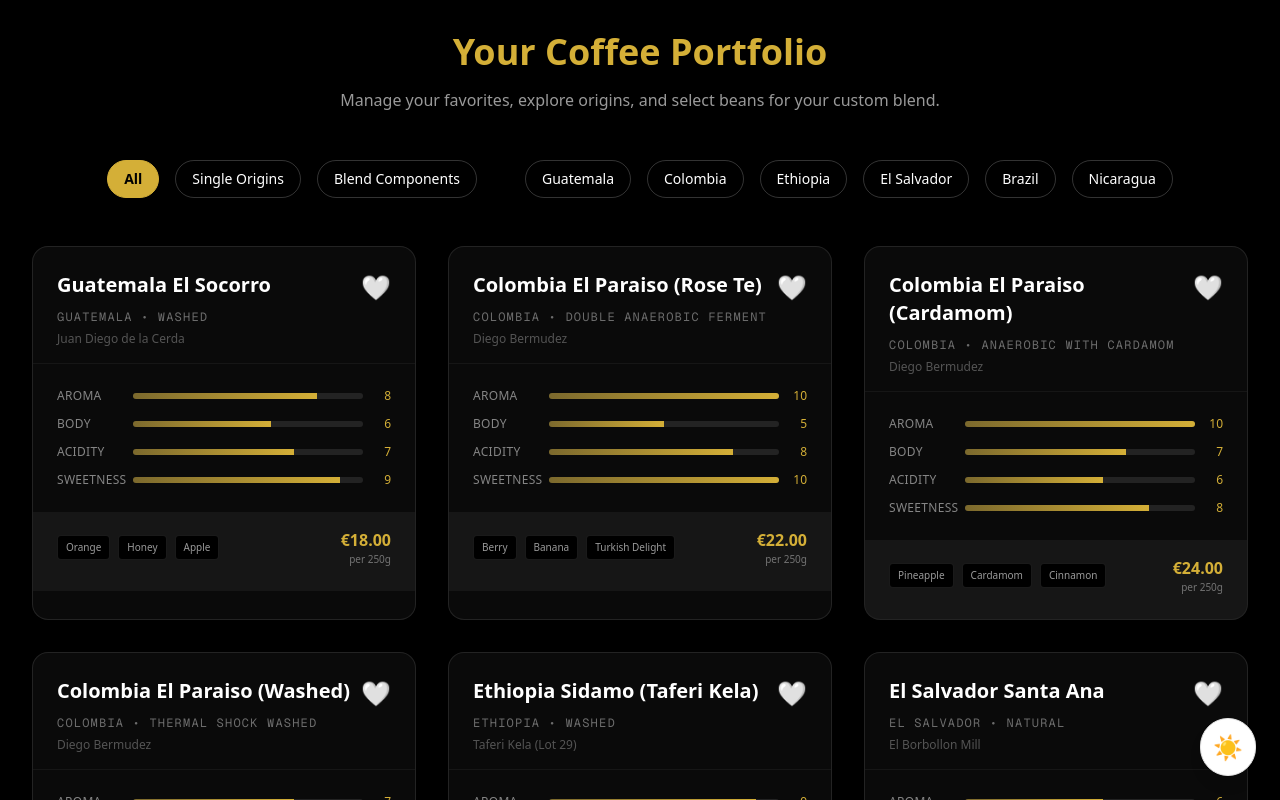
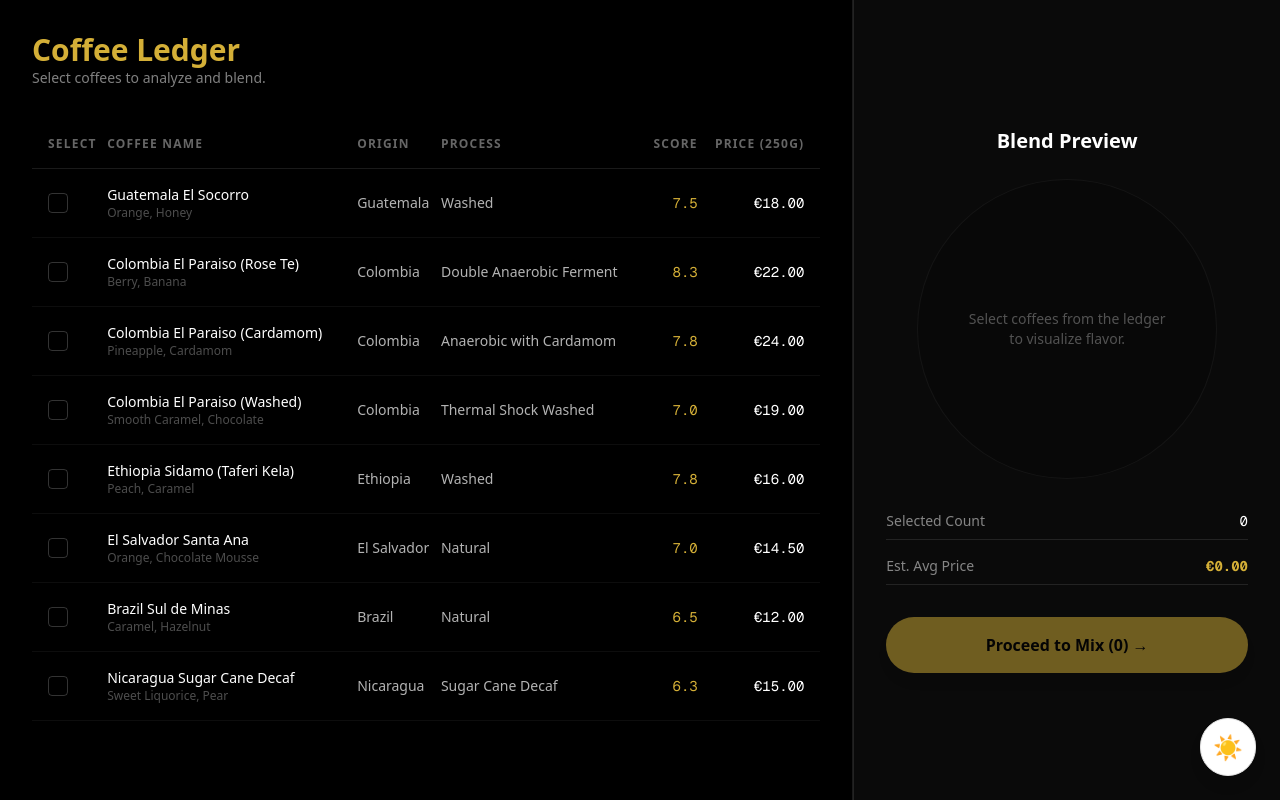
Before and after one commit to conornaught0n/BLENDIE-SITE, a Next.js app: page /portfolio in a window 1280 px wide. Shown: the top 800 px of the page. Built offline with nearby package versions, Linux system fonts and the light colour scheme.

Commit message:
Refactor Portfolio to Ledger Table View with Live Preview

```diff
--- a/app/portfolio/page.tsx
+++ b/app/portfolio/page.tsx
@@ -2,144 +2,124 @@
 
 import React, { useState } from 'react';
 import { COFFEE_DATA } from '@/lib/coffee-data';
+import { StarFlower } from '@/components/StarFlower';
 
 export default function Portfolio() {
-  const [favorites, setFavorites] = useState<string[]>([]);
-  const [filter, setFilter] = useState('All');
+  const [selectedIds, setSelectedIds] = useState<string[]>([]);
 
-  const toggleHeart = (id: string) => {
-    setFavorites(prev =>
-      prev.includes(id) ? prev.filter(f => f !== id) : [...prev, id]
+  // Toggle selection logic
+  const toggleSelection = (id: string) => {
+    setSelectedIds(prev =>
+      prev.includes(id) ? prev.filter(x => x !== id) : [...prev, id]
     );
   };
 
-  const filteredCoffees = filter === 'All'
-    ? COFFEE_DATA
-    : COFFEE_DATA.filter(c => c.origin === filter || c.type === (filter === 'Single Origin' ? 'Single Origin' : 'Blend Component'));
+  // Calculate Aggregate Stats for Selection
+  const selectedCoffees = COFFEE_DATA.filter(c => selectedIds.includes(c.id));
+  const avgPrice = selectedCoffees.length > 0
+    ? (selectedCoffees.reduce((acc, c) => acc + c.price_250g, 0) / selectedCoffees.length).toFixed(2)
+    : '0.00';
 
-  // Extract unique origins for filter
-  const origins = Array.from(new Set(COFFEE_DATA.map(c => c.origin)));
+  const aggregateFlavor = {
+    aroma: selectedCoffees.length > 0 ? Math.round(selectedCoffees.reduce((acc, c) => acc + c.aroma, 0) / selectedCoffees.length) : 0,
+    body: selectedCoffees.length > 0 ? Math.round(selectedCoffees.reduce((acc, c) => acc + c.body, 0) / selectedCoffees.length) : 0,
+    acidity: selectedCoffees.length > 0 ? Math.round(selectedCoffees.reduce((acc, c) => acc + c.acidity, 0) / selectedCoffees.length) : 0,
+    sweetness: selectedCoffees.length > 0 ? Math.round(selectedCoffees.reduce((acc, c) => acc + c.sweetness, 0) / selectedCoffees.length) : 0,
+    aftertaste: selectedCoffees.length > 0 ? Math.round(selectedCoffees.reduce((acc, c) => acc + c.aftertaste, 0) / selectedCoffees.length) : 0,
+  };
 
   return (
-    <div className="min-h-screen bg-black text-white p-8">
-      <header className="mb-12 text-center">
-        <h1 className="text-4xl font-bold text-[#D4AF37] mb-4">Your Coffee Portfolio</h1>
-        <p className="text-white/60 max-w-2xl mx-auto">
-          Manage your favorites, explore origins, and select beans for your custom blend.
-        </p>
-      </header>
+    <div className="min-h-screen bg-black text-white flex flex-col md:flex-row">
 
-      {/* Filter Bar */}
-      <div className="flex justify-center gap-4 mb-12 flex-wrap">
-        <FilterBtn label="All" active={filter === 'All'} onClick={() => setFilter('All')} />
-        <FilterBtn label="Single Origins" active={filter === 'Single Origin'} onClick={() => setFilter('Single Origin')} />
-        <FilterBtn label="Blend Components" active={filter === 'Blend Component'} onClick={() => setFilter('Blend Component')} />
-        <div className="w-full md:w-auto h-px md:h-8 bg-white/10 mx-2" />
-        {origins.map(origin => (
-          <FilterBtn
-            key={origin}
-            label={origin}
-            active={filter === origin}
-            onClick={() => setFilter(origin)}
-          />
-        ))}
+      {/* LEFT: The Ledger (Data Table) */}
+      <div className="w-full md:w-2/3 p-8 overflow-y-auto h-screen border-r border-white/10">
+        <header className="mb-8">
+          <h1 className="text-3xl font-bold text-[#D4AF37]">Coffee Ledger</h1>
+          <p className="text-white/50 text-sm">Select coffees to analyze and blend.</p>
+        </header>
+
+        {/* Data Table */}
+        <div className="w-full overflow-x-auto">
+          <table className="w-full text-left border-collapse">
+            <thead>
+              <tr className="text-xs text-white/40 uppercase tracking-widest border-b border-white/10">
+                <th className="py-4 pl-4">Select</th>
+                <th className="py-4">Coffee Name</th>
+                <th className="py-4">Origin</th>
+                <th className="py-4">Process</th>
+                <th className="py-4 text-right">Score</th>
+                <th className="py-4 text-right pr-4">Price (250g)</th>
+              </tr>
+            </thead>
+            <tbody className="text-sm">
+              {COFFEE_DATA.map((coffee) => (
+                <tr
+                  key={coffee.id}
+                  onClick={() => toggleSelection(coffee.id)}
+                  className={`border-b border-white/5 cursor-pointer transition-colors hover:bg-white/5 ${selectedIds.includes(coffee.id) ? 'bg-[#D4AF37]/10' : ''}`}
+                >
+                  <td className="py-4 pl-4">
+                    <div className={`w-5 h-5 rounded border flex items-center justify-center transition-all ${selectedIds.includes(coffee.id) ? 'bg-[#D4AF37] border-[#D4AF37] text-black' : 'border-white/20'}`}>
+                      {selectedIds.includes(coffee.id) && '✓'}
+                    </div>
+                  </td>
+                  <td className="py-4 font-medium text-white">
+                    {coffee.name}
+                    <div className="text-xs text-white/30 hidden sm:block">{coffee.tags.slice(0, 2).join(', ')}</div>
+                  </td>
+                  <td className="py-4 text-white/70">{coffee.origin}</td>
+                  <td className="py-4 text-white/70">{coffee.process}</td>
+                  <td className="py-4 text-right font-mono text-[#D4AF37]">
+                    {((coffee.aroma + coffee.body + coffee.acidity + coffee.sweetness) / 4).toFixed(1)}
+                  </td>
+                  <td className="py-4 text-right pr-4 font-mono">€{coffee.price_250g.toFixed(2)}</td>
+                </tr>
+              ))}
+            </tbody>
+          </table>
+        </div>
       </div>
 
-      {/* Ledger Grid */}
-      <div className="grid grid-cols-1 md:grid-cols-2 lg:grid-cols-3 gap-8 max-w-7xl mx-auto">
-        {filteredCoffees.map(coffee => (
-          <div key={coffee.id} className="group relative bg-[#0a0a0a] border border-white/10 rounded-2xl overflow-hidden hover:border-[#D4AF37]/50 transition-all duration-300">
+      {/* RIGHT: The Preview (Fixed Panel) */}
+      <div className="w-full md:w-1/3 bg-[#0a0a0a] p-8 flex flex-col items-center justify-center border-l border-white/10 relative">
+        <div className="sticky top-8 w-full flex flex-col items-center">
 
-            {/* Card Header */}
-            <div className="p-6 pb-4 border-b border-white/5 flex justify-between items-start">
-              <div>
-                <h3 className="text-xl font-bold text-white mb-1 group-hover:text-[#D4AF37] transition-colors">{coffee.name}</h3>
-                <span className="text-xs font-mono text-white/40 uppercase tracking-widest">{coffee.origin} • {coffee.process}</span>
-                <p className="text-xs text-white/30 mt-1">{coffee.producer}</p>
-              </div>
-              <button
-                onClick={() => toggleHeart(coffee.id)}
-                className="text-2xl transition-transform active:scale-90"
-              >
-                {favorites.includes(coffee.id) ? '❤️' : '🤍'}
-              </button>
+            <h2 className="text-xl font-bold text-white mb-6">Blend Preview</h2>
+
+            {/* The Flower Visualizer */}
+            <div className="w-full aspect-square max-w-[300px] mb-8 bg-black/20 rounded-full border border-white/5 flex items-center justify-center">
+                {selectedIds.length > 0 ? (
+                    <StarFlower attributes={aggregateFlavor} />
+                ) : (
+                    <div className="text-white/30 text-center text-sm">
+                        Select coffees from the ledger<br/>to visualize flavor.
+                    </div>
+                )}
             </div>
 
-            {/* Flavor Profile (Mini Bars) */}
-            <div className="p-6 space-y-3">
-              <TraitBar label="Aroma" value={coffee.aroma} />
-              <TraitBar label="Body" value={coffee.body} />
-              <TraitBar label="Acidity" value={coffee.acidity} />
-              <TraitBar label="Sweetness" value={coffee.sweetness} />
+            {/* Selection Summary */}
+            <div className="w-full space-y-4">
+                <div className="flex justify-between text-sm border-b border-white/10 pb-2">
+                    <span className="text-white/50">Selected Count</span>
+                    <span className="text-white font-mono">{selectedIds.length}</span>
+                </div>
+                <div className="flex justify-between text-sm border-b border-white/10 pb-2">
+                    <span className="text-white/50">Est. Avg Price</span>
+                    <span className="text-[#D4AF37] font-mono font-bold">€{avgPrice}</span>
+                </div>
             </div>
 
-            {/* Tags & Price */}
-            <div className="p-6 pt-4 bg-white/5 flex items-center justify-between">
-              <div className="flex gap-2 flex-wrap max-w-[70%]">
-                {coffee.tags.slice(0, 3).map(tag => (
-                  <span key={tag} className="text-[10px] bg-black border border-white/10 px-2 py-1 rounded text-white/60">
-                    {tag}
-                  </span>
-                ))}
-              </div>
-              <div className="text-right">
-                <p className="text-[#D4AF37] font-bold">€{coffee.price_250g.toFixed(2)}</p>
-                <p className="text-[10px] text-white/40">per 250g</p>
-              </div>
-            </div>
+            {/* Actions */}
+            <button
+                disabled={selectedIds.length === 0}
+                className="mt-8 w-full bg-[#D4AF37] disabled:opacity-50 disabled:cursor-not-allowed hover:bg-[#E5C158] text-black font-bold py-4 rounded-full shadow-lg transition-all"
+            >
+                Proceed to Mix ({selectedIds.length}) &rarr;
+            </button>
 
-            {/* Hover Overlay for "Add to Blend" */}
-            <div className="absolute inset-0 bg-black/80 backdrop-blur-sm flex flex-col items-center justify-center opacity-0 group-hover:opacity-100 transition-opacity duration-300">
-               <button className="bg-[#D4AF37] text-black font-bold px-8 py-3 rounded-full mb-4 transform translate-y-4 group-hover:translate-y-0 transition-all duration-300">
-                 Add to Blend
-               </button>
-               <button className="text-white/80 hover:text-white underline text-sm transform translate-y-4 group-hover:translate-y-0 transition-all duration-300 delay-75">
-                 View Full Profile
-               </button>
-            </div>
-
-          </div>
-        ))}
+        </div>
       </div>
 
-      {/* Bottom Action Bar (Fixed) */}
-      <div className="fixed bottom-0 left-0 right-0 bg-black/90 backdrop-blur-md border-t border-[#D4AF37]/20 p-4 transform translate-y-full animate-in slide-in-from-bottom-full duration-500 fill-mode-forwards" style={{ transform: favorites.length > 0 ? 'translateY(0)' : 'translateY(100%)' }}>
-        <div className="max-w-7xl mx-auto flex items-center justify-between">
-          <div className="flex items-center gap-4">
-            <span className="text-[#D4AF37] font-bold text-xl">{favorites.length}</span>
-            <span className="text-white/60">Coffees Selected</span>
-          </div>
-          <button className="bg-[#D4AF37] hover:bg-[#E5C158] text-black px-8 py-3 rounded-full font-bold shadow-[0_0_20px_rgba(212,175,55,0.3)] hover:shadow-[0_0_30px_rgba(212,175,55,0.5)] transition-all">
-            Start Blending &rarr;
-          </button>
-        </div>
-      </div>
     </div>
   );
 }
-
-const FilterBtn = ({ label, active, onClick }: { label: string, active: boolean, onClick: () => void }) => (
-  <button
-    onClick={onClick}
-    className={`px-4 py-2 rounded-full border text-sm transition-all ${
-      active
-        ? 'bg-[#D4AF37] border-[#D4AF37] text-black font-bold'
-        : 'bg-transparent border-white/20 text-white hover:border-[#D4AF37]/50'
-    }`}
-  >
-    {label}
-  </button>
-);
-
-const TraitBar = ({ label, value }: { label: string, value: number }) => (
-  <div className="flex items-center gap-3 text-sm">
-    <span className="w-16 text-white/50 text-xs uppercase tracking-wide">{label}</span>
-    <div className="flex-1 h-1.5 bg-white/10 rounded-full overflow-hidden">
-      <div
-        className="h-full bg-gradient-to-r from-[#D4AF37]/50 to-[#D4AF37]"
-        style={{ width: `${value * 10}%` }}
-      />
-    </div>
-    <span className="w-4 text-right text-xs text-[#D4AF37]">{value}</span>
-  </div>
-);
```
